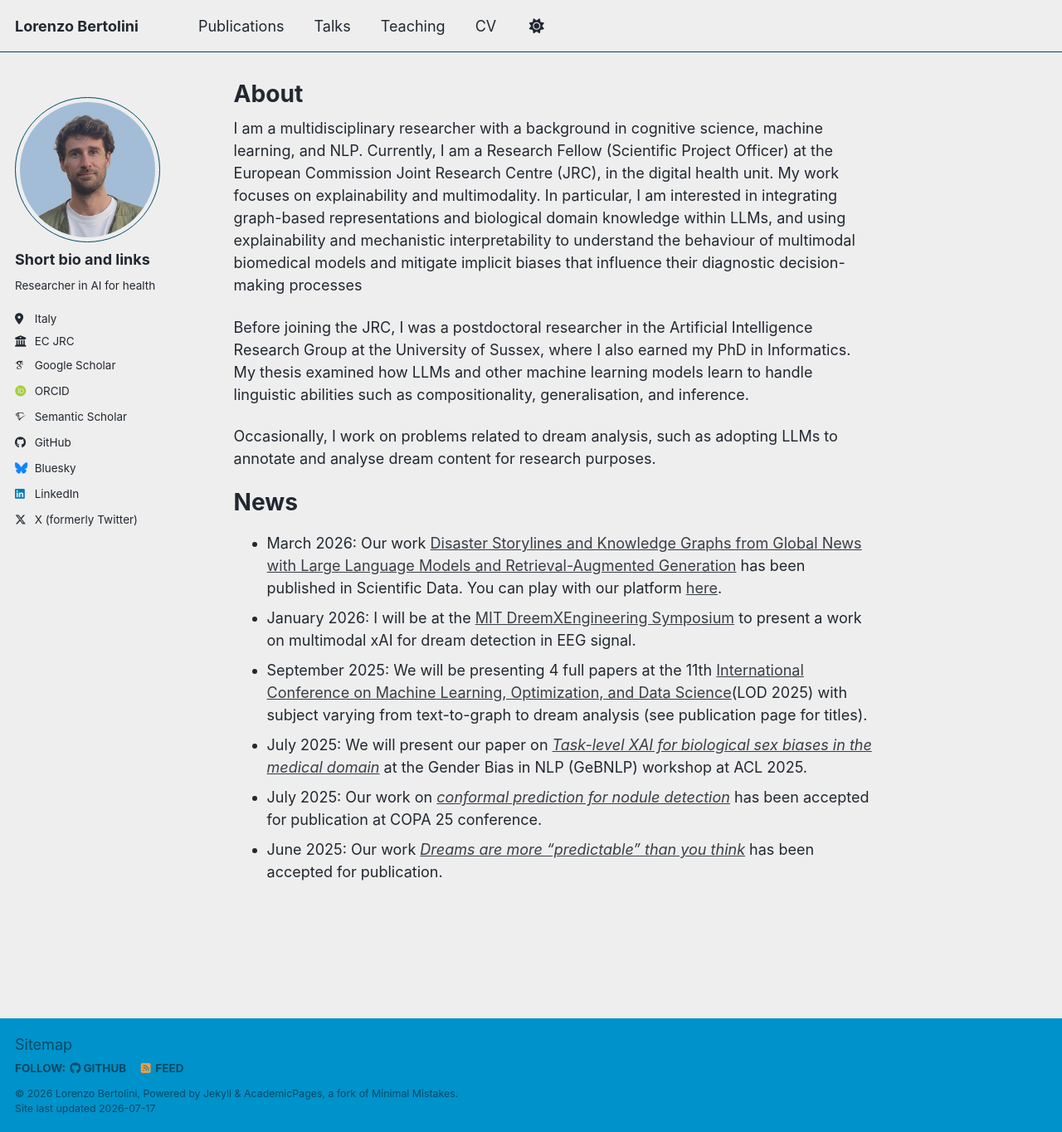
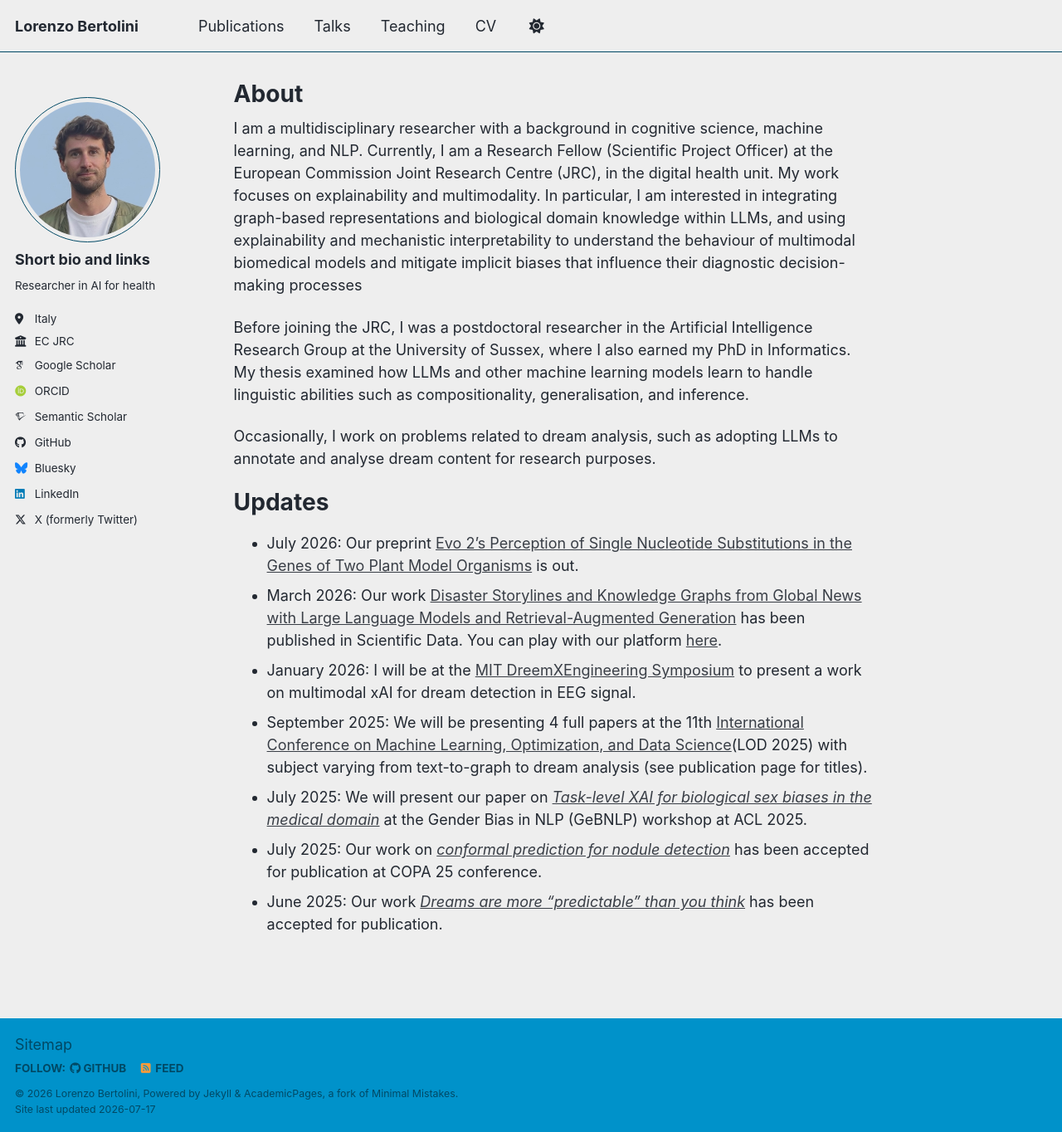
Before and after one commit to lorenzoscottb/lorenzoscottb.github.io, a Jekyll site: the page built from _pages/about.md, in a window 1280 px wide and 1364 px high. Shown: the whole window at 83% size. Built offline with Jekyll 4.4.1, drawn with Linux system fonts in a browser that asks for light colours; some web fonts are replaced; a script bundle is joined from its source files by our own code; library files that are not in the unit come from our copies.

Commit message:
Rename 'News' section to 'Updates' in about.md

```diff
--- a/_pages/about.md
+++ b/_pages/about.md
@@ -12,8 +12,9 @@ Before joining the JRC, I was a postdoctoral researcher in the Artificial Intell
 
 Occasionally, I work on problems related to dream analysis, such as adopting LLMs to annotate and analyse dream content for research purposes.
 
-News
+Updates
 ======
+- July 2026: Our preprint [Evo 2's Perception of Single Nucleotide Substitutions in the Genes of Two Plant Model Organisms](https://www.biorxiv.org/content/10.64898/2026.07.01.729829v1.abstract) is out.
 -  March 2026: Our work [Disaster Storylines and Knowledge Graphs from Global News with Large Language Models and Retrieval-Augmented Generation](https://www.nature.com/articles/s41597-026-07036-2) has been published in Scientific Data. You can play with our platform [here](https://huggingface.co/spaces/roncmic/crisesStorylinesRAG).
 -  January 2026: I will be at the [MIT DreemXEngineering Symposium](https://dxe.framer.website/#posters) to present a work on multimodal xAI for dream detection in EEG signal.
 -  September 2025: We will be presenting 4 full papers at the 11th [International Conference on Machine Learning, Optimization, and Data Science](https://lod2025.icas.events/wp-content/uploads/sites/32/2025/09/LOD-ACAIN-2025-Schedule.pdf)(LOD 2025) with subject varying from text-to-graph to dream analysis (see publication page for titles).
```
